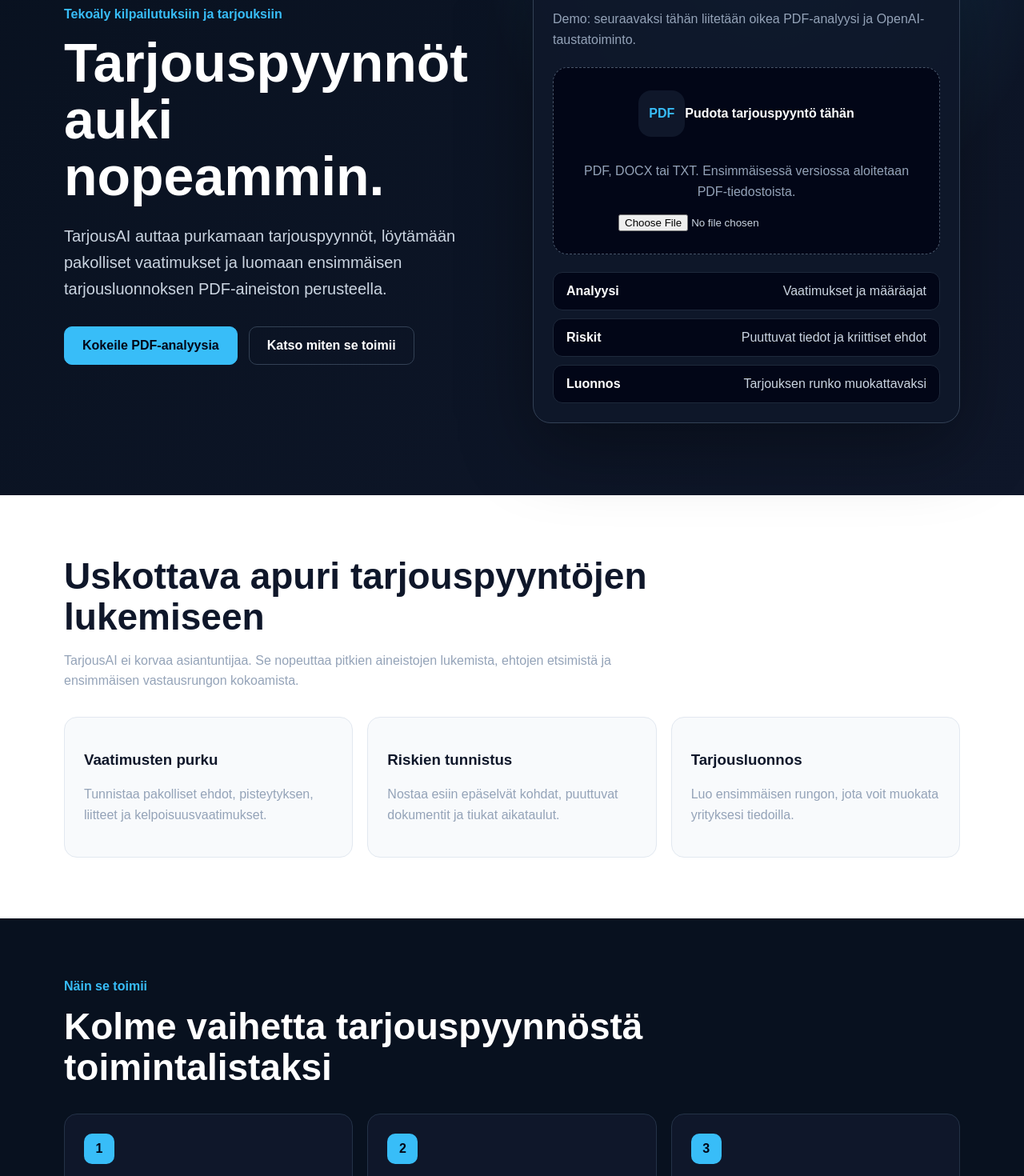
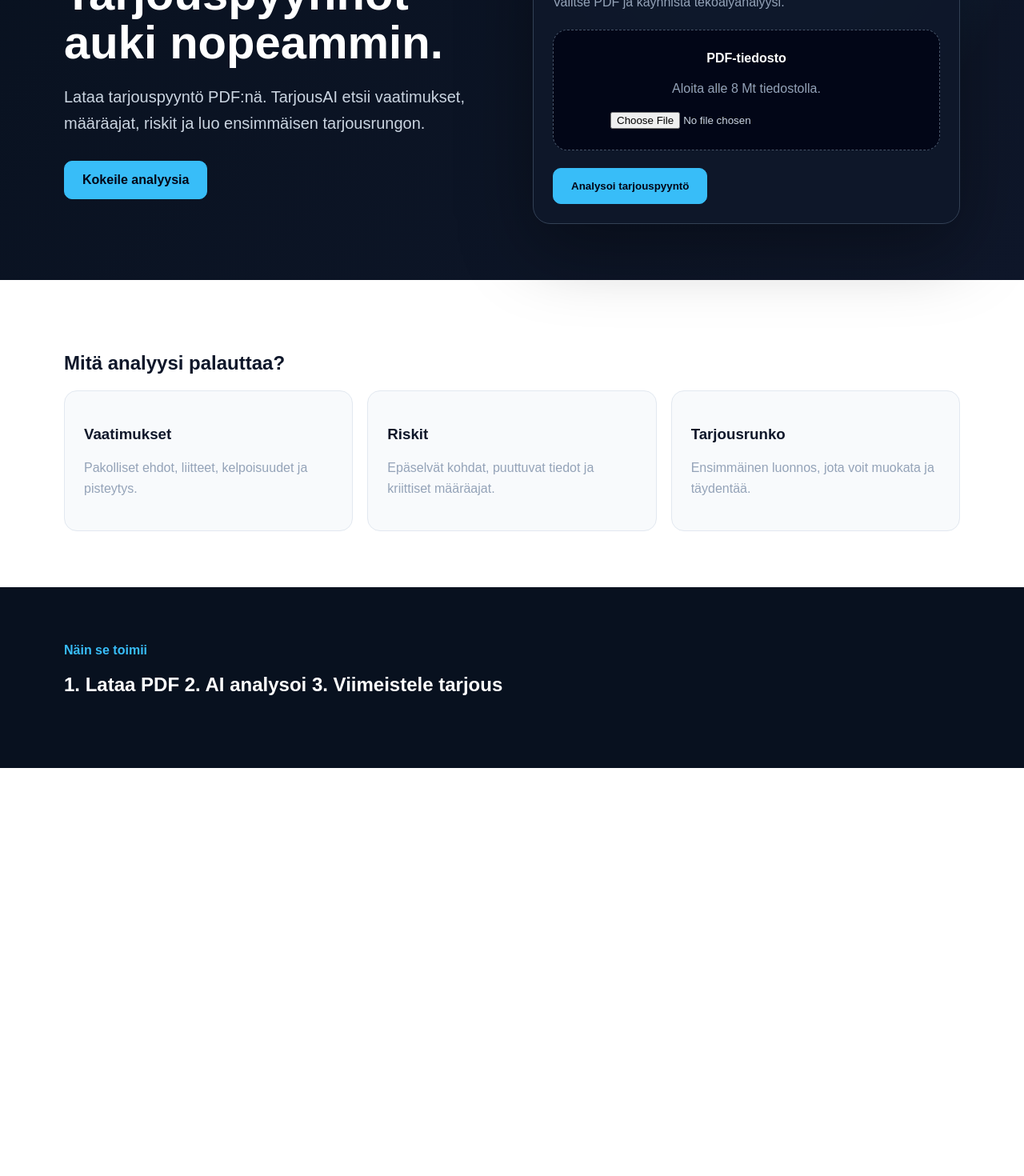
Before and after one commit to tolonjan/tarjousai, a Next.js app: page / in a window 1280 px wide. Shown: the part 240-1710 px from the top of the page at 80% size. After the commit the page ends 1200 px from the top, so only its background shows below. Built offline with nearby package versions, Linux system fonts and the light colour scheme.

Commit message:
Update page.tsx

```diff
--- a/app/page.tsx
+++ b/app/page.tsx
@@ -1,4 +1,42 @@
-   export default function Home() {
+"use client";
+
+import { useState } from "react";
+
+export default function Home() {
+  const [file, setFile] = useState<File | null>(null);
+  const [loading, setLoading] = useState(false);
+  const [result, setResult] = useState("");
+  const [error, setError] = useState("");
+
+  async function analyze() {
+    if (!file) {
+      setError("Valitse ensin PDF-tiedosto.");
+      return;
+    }
+
+    setLoading(true);
+    setError("");
+    setResult("");
+
+    const formData = new FormData();
+    formData.append("file", file);
+
+    const res = await fetch("/api/analyze", {
+      method: "POST",
+      body: formData,
+    });
+
+    const data = await res.json();
+    setLoading(false);
+
+    if (!res.ok) {
+      setError(data.error || "Analyysi epäonnistui.");
+      return;
+    }
+
+    setResult(data.result || "Analyysi valmistui, mutta vastaus oli tyhjä.");
+  }
+
   return (
     <main className="page">
       <style>{`
@@ -9,32 +47,23 @@
         .brand { font-size: 26px; font-weight: 800; }
         .nav a { color: #dbeafe; text-decoration: none; margin-left: 18px; }
         .hero { background: radial-gradient(circle at 75% 20%, rgba(56,189,248,.22), transparent 30%), linear-gradient(135deg,#08111f,#0f172a); }
-        .grid { display: grid; grid-template-columns: 1fr 1fr; gap: 52px; align-items: center; padding: 72px 0 90px; }
+        .grid { display: grid; grid-template-columns: 1fr 1fr; gap: 52px; align-items: center; padding: 50px 0 70px; }
         .eyebrow { color: #38bdf8; font-weight: 800; margin: 0 0 16px; }
-        h1 { font-size: clamp(42px, 6vw, 68px); line-height: 1.04; margin: 0 0 24px; }
+        h1 { font-size: clamp(38px, 5vw, 58px); line-height: 1.04; margin: 0 0 22px; }
         .lead { color: #cbd5e1; font-size: 20px; line-height: 1.65; margin: 0 0 30px; }
-        .buttons { display: flex; gap: 14px; flex-wrap: wrap; }
-        .btn { display: inline-flex; align-items: center; justify-content: center; padding: 14px 22px; border-radius: 10px; text-decoration: none; font-weight: 800; border: 1px solid #334155; color: white; }
-        .primary { background: #38bdf8; color: #020617; border-color: #38bdf8; }
+        .btn { cursor: pointer; display: inline-flex; align-items: center; justify-content: center; padding: 14px 22px; border-radius: 10px; text-decoration: none; font-weight: 800; border: 1px solid #38bdf8; background: #38bdf8; color: #020617; }
+        .btn:disabled { opacity: .55; cursor: not-allowed; }
         .card { background: rgba(15,23,42,.92); border: 1px solid #334155; border-radius: 22px; padding: 24px; box-shadow: 0 30px 90px rgba(0,0,0,.35); }
-        .card h2 { margin: 0 0 10px; font-size: 30px; }
         .muted { color: #94a3b8; line-height: 1.6; }
-        .drop { border: 1px dashed #475569; background: #020617; border-radius: 18px; padding: 28px; text-align: center; margin: 22px 0; }
-        .pdf { display: inline-flex; align-items: center; justify-content: center; width: 58px; height: 58px; border-radius: 16px; background: #0f172a; color: #38bdf8; font-weight: 900; margin-bottom: 14px; }
-        input { max-width: 320px; width: 100%; color: #cbd5e1; }
-        .rows { display: grid; gap: 10px; }
-        .row { display: flex; justify-content: space-between; gap: 16px; padding: 14px 16px; border-radius: 12px; background: #020617; border: 1px solid #1e293b; color: #cbd5e1; }
-        .row strong { color: white; }
-        .section { padding: 76px 0; }
+        .drop { border: 1px dashed #475569; background: #020617; border-radius: 18px; padding: 26px; text-align: center; margin: 22px 0; }
+        input { max-width: 340px; width: 100%; color: #cbd5e1; }
+        .section { padding: 70px 0; }
         .light { background: white; color: #0f172a; }
-        .head { max-width: 760px; margin-bottom: 32px; }
-        .head h2 { font-size: clamp(32px, 4vw, 46px); line-height: 1.1; margin: 0 0 12px; }
-        .cards, .steps { display: grid; grid-template-columns: repeat(3, 1fr); gap: 18px; }
+        .cards { display: grid; grid-template-columns: repeat(3, 1fr); gap: 18px; }
         .feature { background: #f8fafc; border: 1px solid #e2e8f0; border-radius: 16px; padding: 24px; }
-        .step { background: #0f172a; border: 1px solid #243247; border-radius: 16px; padding: 24px; }
-        .num { width: 38px; height: 38px; display: flex; align-items: center; justify-content: center; background: #38bdf8; color: #020617; border-radius: 10px; font-weight: 900; margin-bottom: 16px; }
-        .cta { text-align: center; }
-        @media (max-width: 850px) { .grid, .cards, .steps { grid-template-columns: 1fr; } .nav a:not(.btn) { display: none; } }
+        .result { white-space: pre-wrap; background: #020617; border: 1px solid #334155; border-radius: 16px; padding: 22px; color: #e5e7eb; line-height: 1.55; margin-top: 20px; }
+        .error { background: #450a0a; border: 1px solid #991b1b; border-radius: 12px; padding: 14px; color: #fee2e2; margin-top: 16px; }
+        @media (max-width: 850px) { .grid, .cards { grid-template-columns: 1fr; } .nav a { display: none; } }
       `}</style>
 
       <header className="hero">
@@ -44,7 +73,6 @@
             <div>
               <a href="#upload">PDF-analyysi</a>
               <a href="#toimii">Näin se toimii</a>
-              <a className="btn" href="#upload">Aloita ilmaiseksi</a>
             </div>
           </nav>
 
@@ -53,29 +81,24 @@
               <p className="eyebrow">Tekoäly kilpailutuksiin ja tarjouksiin</p>
               <h1>Tarjouspyynnöt auki nopeammin.</h1>
               <p className="lead">
-                TarjousAI auttaa purkamaan tarjouspyynnöt, löytämään pakolliset vaatimukset
-                ja luomaan ensimmäisen tarjousluonnoksen PDF-aineiston perusteella.
+                Lataa tarjouspyyntö PDF:nä. TarjousAI etsii vaatimukset, määräajat,
+                riskit ja luo ensimmäisen tarjousrungon.
               </p>
-              <div className="buttons">
-                <a className="btn primary" href="#upload">Kokeile PDF-analyysia</a>
-                <a className="btn" href="#toimii">Katso miten se toimii</a>
-              </div>
+              <a className="btn" href="#upload">Kokeile analyysia</a>
             </section>
 
             <aside className="card" id="upload">
               <h2>Lataa tarjouspyyntö</h2>
-              <p className="muted">Demo: seuraavaksi tähän liitetään oikea PDF-analyysi ja OpenAI-taustatoiminto.</p>
+              <p className="muted">Valitse PDF ja käynnistä tekoälyanalyysi.</p>
               <div className="drop">
-                <div className="pdf">PDF</div>
-                <strong>Pudota tarjouspyyntö tähän</strong>
-                <p className="muted">PDF, DOCX tai TXT. Ensimmäisessä versiossa aloitetaan PDF-tiedostoista.</p>
-                <input type="file" accept=".pdf,.doc,.docx,.txt" />
+                <strong>PDF-tiedosto</strong>
+                <p className="muted">Aloita alle 8 Mt tiedostolla.</p>
+                <input type="file" accept=".pdf" onChange={(e) => setFile(e.target.files?.[0] || null)} />
               </div>
-              <div className="rows">
-                <div className="row"><strong>Analyysi</strong><span>Vaatimukset ja määräajat</span></div>
-                <div className="row"><strong>Riskit</strong><span>Puuttuvat tiedot ja kriittiset ehdot</span></div>
-                <div className="row"><strong>Luonnos</strong><span>Tarjouksen runko muokattavaksi</span></div>
-              </div>
+              <button className="btn" onClick={analyze} disabled={loading}>
+                {loading ? "Analysoidaan..." : "Analysoi tarjouspyyntö"}
+              </button>
+              {error && <div className="error">{error}</div>}
             </aside>
           </div>
         </div>
@@ -83,37 +106,20 @@
 
       <section className="section light">
         <div className="wrap">
-          <div className="head">
-            <h2>Uskottava apuri tarjouspyyntöjen lukemiseen</h2>
-            <p className="muted">TarjousAI ei korvaa asiantuntijaa. Se nopeuttaa pitkien aineistojen lukemista, ehtojen etsimistä ja ensimmäisen vastausrungon kokoamista.</p>
-          </div>
+          <h2>Mitä analyysi palauttaa?</h2>
           <div className="cards">
-            <div className="feature"><h3>Vaatimusten purku</h3><p className="muted">Tunnistaa pakolliset ehdot, pisteytyksen, liitteet ja kelpoisuusvaatimukset.</p></div>
-            <div className="feature"><h3>Riskien tunnistus</h3><p className="muted">Nostaa esiin epäselvät kohdat, puuttuvat dokumentit ja tiukat aikataulut.</p></div>
-            <div className="feature"><h3>Tarjousluonnos</h3><p className="muted">Luo ensimmäisen rungon, jota voit muokata yrityksesi tiedoilla.</p></div>
+            <div className="feature"><h3>Vaatimukset</h3><p className="muted">Pakolliset ehdot, liitteet, kelpoisuudet ja pisteytys.</p></div>
+            <div className="feature"><h3>Riskit</h3><p className="muted">Epäselvät kohdat, puuttuvat tiedot ja kriittiset määräajat.</p></div>
+            <div className="feature"><h3>Tarjousrunko</h3><p className="muted">Ensimmäinen luonnos, jota voit muokata ja täydentää.</p></div>
           </div>
         </div>
       </section>
 
       <section className="section" id="toimii">
         <div className="wrap">
-          <div className="head">
-            <p className="eyebrow">Näin se toimii</p>
-            <h2>Kolme vaihetta tarjouspyynnöstä toimintalistaksi</h2>
-          </div>
-          <div className="steps">
-            <div className="step"><div className="num">1</div><h3>Lataa aineisto</h3><p className="muted">Tuo PDF tai tarjouspyyntö palveluun.</p></div>
-            <div className="step"><div className="num">2</div><h3>AI analysoi</h3><p className="muted">Palvelu etsii vaatimukset, riskit ja tarvittavat liitteet.</p></div>
-            <div className="step"><div className="num">3</div><h3>Viimeistele tarjous</h3><p className="muted">Saat yhteenvedon ja luonnoksen muokattavaksi.</p></div>
-          </div>
-        </div>
-      </section>
-
-      <section className="section cta">
-        <div className="wrap">
-          <h2>Seuraavaksi rakennetaan oikea PDF-analyysi.</h2>
-          <p className="muted">Landing page on valmis ensimmäiseen esittelyyn. Seuraava tekninen askel on tiedoston vastaanotto ja analyysin muodostaminen tekoälyllä.</p>
-          <a className="btn primary" href="#upload">Aloita ilmaiseksi</a>
+          <p className="eyebrow">Näin se toimii</p>
+          <h2>1. Lataa PDF  2. AI analysoi  3. Viimeistele tarjous</h2>
+          {result && <div className="result">{result}</div>}
         </div>
       </section>
     </main>
```
